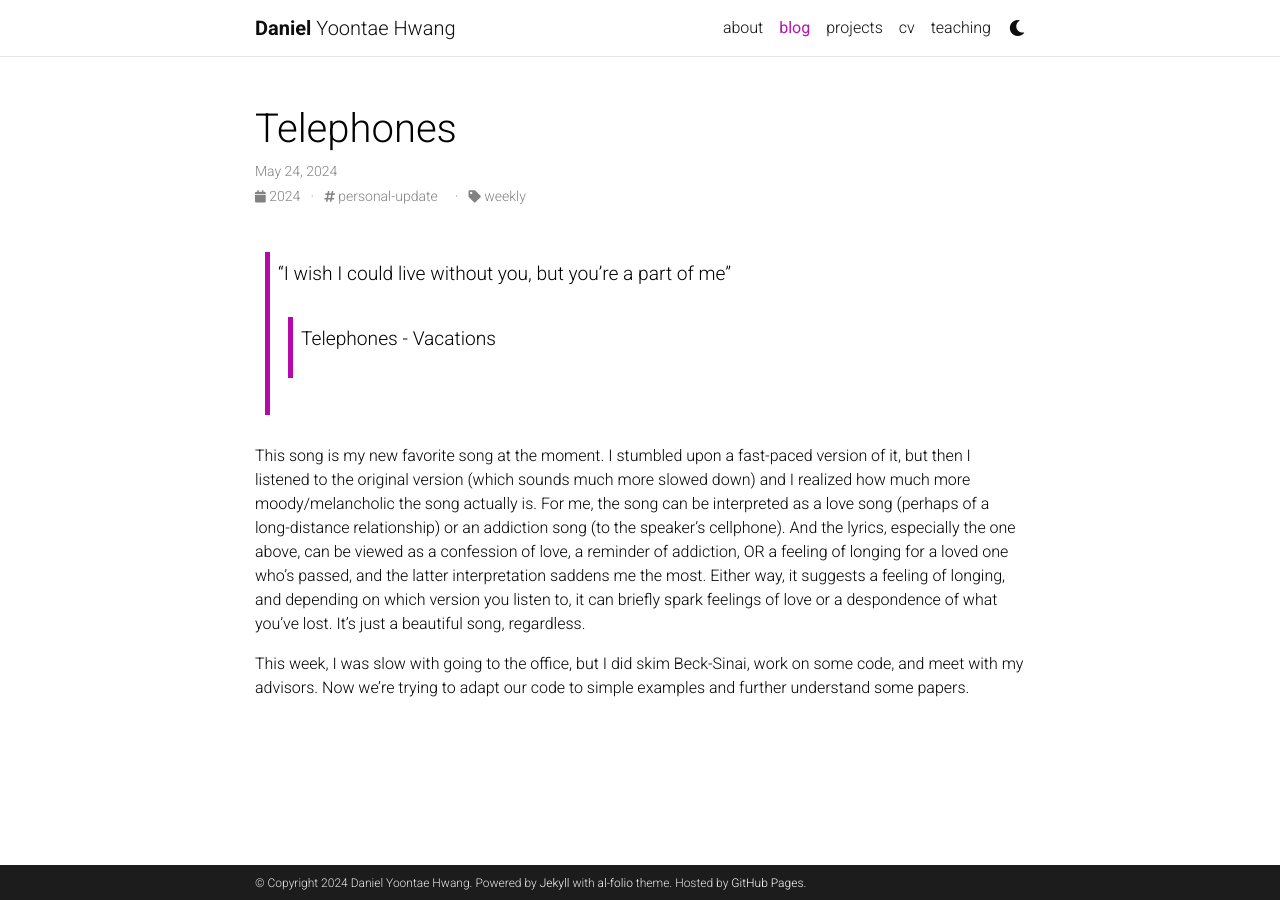
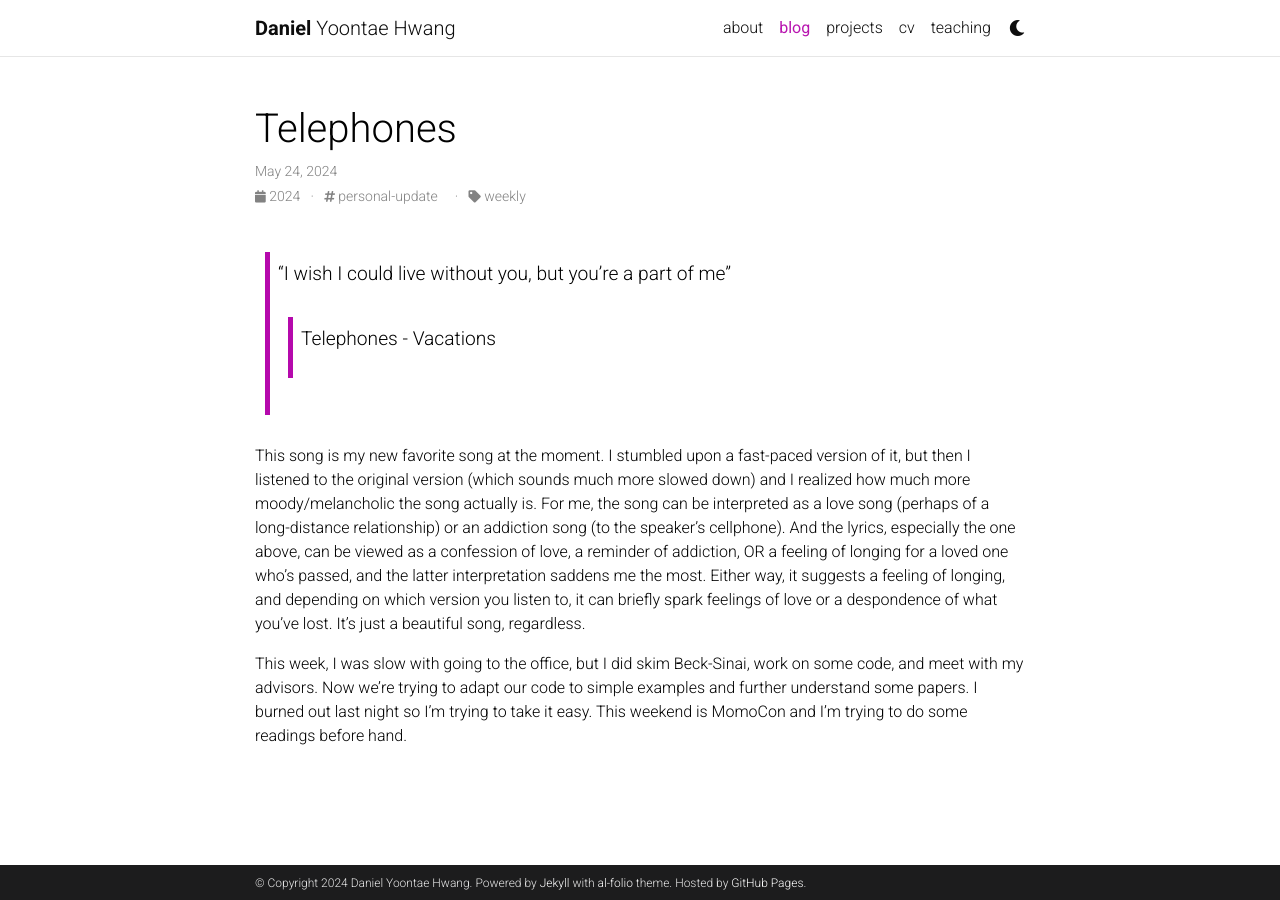
Before and after one commit to danielyhwang/danielyhwang.github.io, a Jekyll site: the page built from _posts/2024-05-24-telephones.md, in a window 1280 px wide. Built offline with Jekyll 4.4.1, drawn with Linux system fonts in a browser that asks for light colours; comment, search, counter and statistics services are not loaded; a style sheet for code colours, icons or effects is not loaded.

Commit message:
ummm why edit

```diff
--- a/_posts/2024-05-24-telephones.md
+++ b/_posts/2024-05-24-telephones.md
@@ -14,4 +14,4 @@ giscus_comments: true
 
 This song is my new favorite song at the moment. I stumbled upon a fast-paced version of it, but then I listened to the original version (which sounds much more slowed down) and I realized how much more moody/melancholic the song actually is. For me, the song can be interpreted as a love song (perhaps of a long-distance relationship) or an addiction song (to the speaker's cellphone). And the lyrics, especially the one above, can be viewed as a confession of love, a reminder of addiction, OR a feeling of longing for a loved one who's passed, and the latter interpretation saddens me the most. Either way, it suggests a feeling of longing, and depending on which version you listen to, it can briefly spark feelings of love or a despondence of what you've lost. It's just a beautiful song, regardless.
 
-This week, I was slow with going to the office, but I did skim Beck-Sinai, work on some code, and meet with my advisors. Now we're trying to adapt our code to simple examples and further understand some papers.
+This week, I was slow with going to the office, but I did skim Beck-Sinai, work on some code, and meet with my advisors. Now we're trying to adapt our code to simple examples and further understand some papers. I burned out last night so I'm trying to take it easy. This weekend is MomoCon and I'm trying to do some readings before hand.
```
